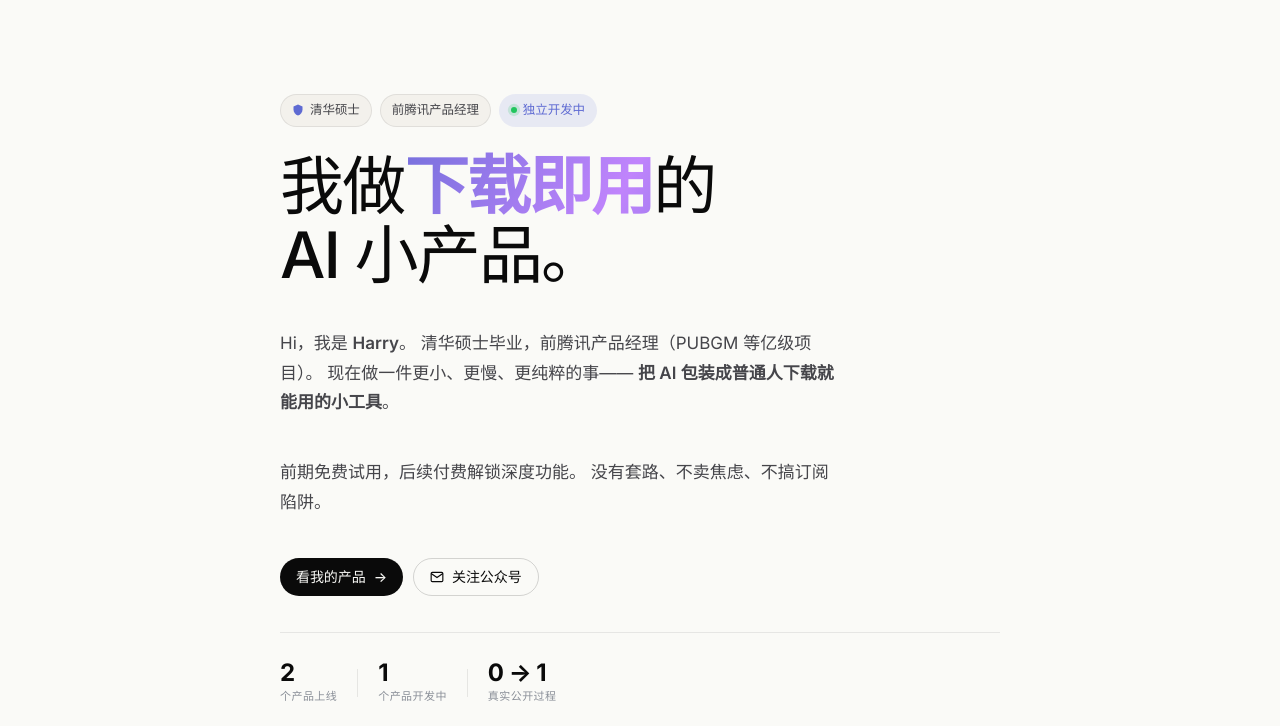
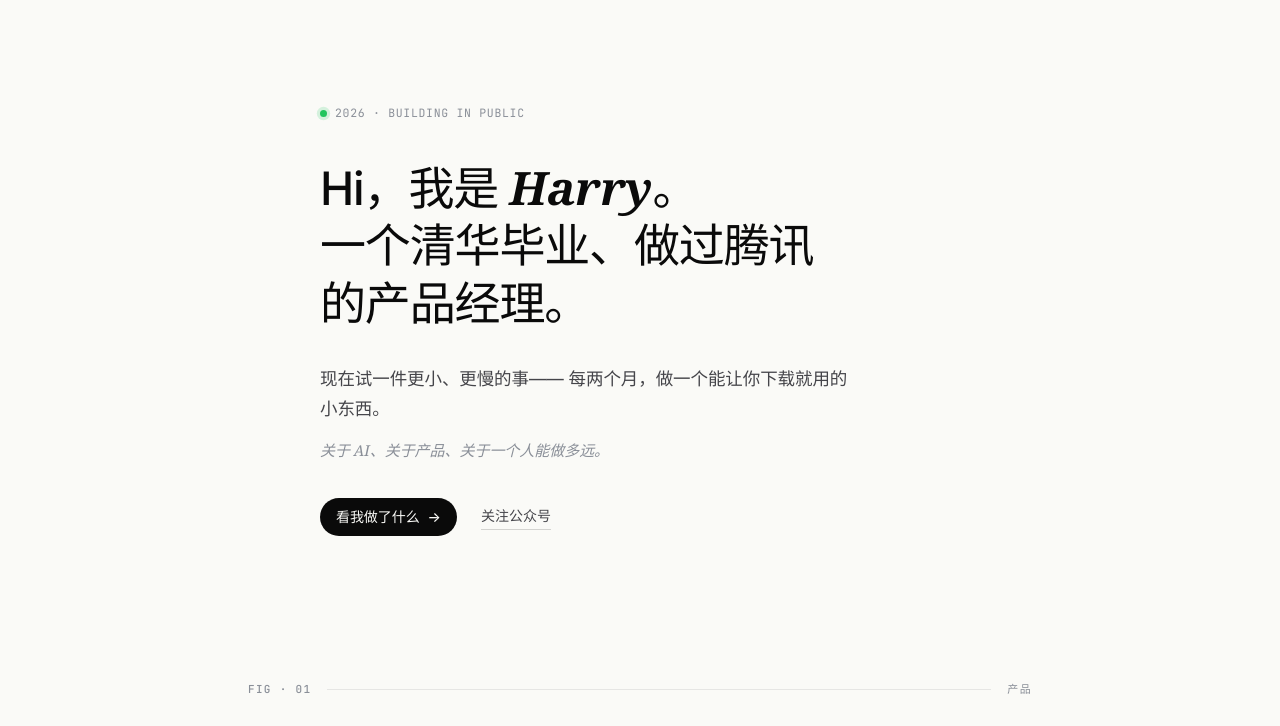
Before and after one commit to harryjzhang69-web/personal-site, a plain HTML site: page index.html in a window 1280 px wide. Shown: the part 63-789 px from the top of the page. Drawn offline with Linux system fonts and the light colour scheme.

Commit message:
v1.5: hero rewrite - quiet, literary, less salesy

```diff
--- a/assets/style.css
+++ b/assets/style.css
@@ -1749,3 +1749,136 @@
     height: 48px;
   }
 }
+
+/* ============================================
+ * v1.5 — Hero 重做：克制、文人感、留白
+ * 学 levels.io / paco.me 的"不解释"
+ * ============================================ */
+
+.hero {
+  padding: 100px 0 80px;
+  max-width: 640px;
+}
+
+.hero-tag {
+  display: inline-flex;
+  align-items: center;
+  gap: 8px;
+  font-family: var(--mono);
+  font-size: 11.5px;
+  letter-spacing: 0.06em;
+  color: var(--text-2);
+  text-transform: uppercase;
+  margin-bottom: 36px;
+  padding: 0;
+  background: transparent;
+  border: none;
+}
+.hero-tag .dot {
+  width: 7px;
+  height: 7px;
+  background: #22c55e;
+  border-radius: 50%;
+  display: inline-block;
+}
+
+.hero-title {
+  font-family: var(--sans);
+  font-size: clamp(34px, 5vw, 46px);
+  font-weight: 500;
+  letter-spacing: -0.025em;
+  line-height: 1.25;
+  color: var(--text);
+  margin-bottom: 32px;
+  /* override 旧的渐变流光 */
+}
+
+.hero-name {
+  font-family: var(--serif);
+  font-style: italic;
+  font-weight: 700;
+  letter-spacing: 0;
+  background: none;
+  -webkit-text-fill-color: var(--text);
+  color: var(--text);
+  animation: none;
+}
+
+.hero-sub {
+  font-size: 17.5px;
+  line-height: 1.7;
+  color: var(--text-1);
+  margin-bottom: 14px;
+  font-weight: 400;
+  letter-spacing: -0.005em;
+  max-width: 540px;
+}
+.hero-sub strong {
+  color: var(--text);
+  font-weight: 500;
+}
+
+.hero-sub-quiet {
+  font-size: 15px;
+  color: var(--text-2);
+  margin-bottom: 36px;
+  line-height: 1.6;
+  font-weight: 400;
+  letter-spacing: -0.003em;
+  max-width: 480px;
+  font-family: var(--serif);
+  font-style: italic;
+}
+
+.hero-cta {
+  display: flex;
+  align-items: center;
+  gap: 24px;
+  margin-top: 8px;
+}
+
+.btn-link {
+  font-family: var(--sans);
+  font-size: 14px;
+  color: var(--text-1);
+  text-decoration: none;
+  border-bottom: 1px solid var(--line-strong);
+  padding-bottom: 2px;
+  transition: all 0.15s ease;
+}
+.btn-link:hover {
+  color: var(--text);
+  border-bottom-color: var(--text);
+}
+
+@media (max-width: 540px) {
+  .hero {
+    padding: 70px 0 56px;
+  }
+  .hero-title {
+    font-size: 30px;
+  }
+  .hero-sub {
+    font-size: 16px;
+  }
+  .hero-cta {
+    flex-direction: column;
+    align-items: flex-start;
+    gap: 16px;
+  }
+}
+
+/* 覆盖 v1.3 残留的 hero 样式（hl 渐变流光强行去掉） */
+.hero-title .hl {
+  background: none !important;
+  -webkit-text-fill-color: var(--text) !important;
+  color: var(--text) !important;
+  animation: none !important;
+}
+
+/* 隐藏旧版 hero-meta / hero-foot（HTML已删，但保险） */
+.hero-meta,
+.hero-foot,
+.hero-badges {
+  display: none !important;
+}
--- a/index.html
+++ b/index.html
@@ -48,69 +48,34 @@
 
     <!-- ============= HERO ============= -->
     <header class="hero">
-      <div class="hero-badges">
-        <span class="badge">
-          <svg width="12" height="12" viewBox="0 0 24 24" fill="currentColor"><path d="M12 1L3 5v6c0 5.5 3.8 10.7 9 12 5.2-1.3 9-6.5 9-12V5l-9-4z"/></svg>
-          清华硕士
-        </span>
-        <span class="badge">前腾讯产品经理</span>
-        <span class="badge badge-live">
-          <span class="dot dot-pulse"></span>
-          独立开发中
-        </span>
+      <div class="hero-tag">
+        <span class="dot dot-pulse"></span>
+        <span>2026 · Building in public</span>
       </div>
 
       <h1 class="hero-title">
-        我做<span class="hl">下载即用</span>的<br/>
-        AI 小产品。
+        Hi，我是 <span class="hero-name">Harry</span>。<br/>
+        一个清华毕业、做过腾讯<br/>
+        的产品经理。
       </h1>
 
       <p class="hero-sub">
-        Hi，我是 <strong>Harry</strong>。
-        清华硕士毕业，前腾讯产品经理（PUBGM 等亿级项目）。
-        现在做一件更小、更慢、更纯粹的事——
-        <strong>把 AI 包装成普通人下载就能用的小工具</strong>。
+        现在试一件更小、更慢的事——
+        每两个月，做一个能让你下载就用的小东西。
       </p>
 
-      <p class="hero-sub secondary">
-        前期免费试用，后续付费解锁深度功能。
-        没有套路、不卖焦虑、不搞订阅陷阱。
+      <p class="hero-sub-quiet">
+        关于 AI、关于产品、关于一个人能做多远。
       </p>
 
       <div class="hero-cta">
         <a href="#products" class="btn">
-          <span>看我的产品</span>
+          <span>看我做了什么</span>
           <span class="btn-arrow">→</span>
         </a>
-        <a href="#connect" class="btn btn-ghost">
-          <svg width="14" height="14" viewBox="0 0 24 24" fill="none" stroke="currentColor" stroke-width="2"><path d="M4 4h16c1.1 0 2 .9 2 2v12c0 1.1-.9 2-2 2H4c-1.1 0-2-.9-2-2V6c0-1.1.9-2 2-2z"/><polyline points="22,6 12,13 2,6"/></svg>
+        <a href="#connect" class="btn-link">
           关注公众号
         </a>
-      </div>
-
-      <div class="hero-meta">
-        <span class="meta-item">
-          <strong>2</strong>
-          <span class="meta-label">个产品上线</span>
-        </span>
-        <span class="meta-divider"></span>
-        <span class="meta-item">
-          <strong>1</strong>
-          <span class="meta-label">个产品开发中</span>
-        </span>
-        <span class="meta-divider"></span>
-        <span class="meta-item">
-          <strong>0 → 1</strong>
-          <span class="meta-label">真实公开过程</span>
-        </span>
-      </div>
-
-      <div class="hero-foot">
-        <span class="hero-foot-item"><span class="dot dot-pulse"></span> Building in public</span>
-        <span class="hero-foot-sep">·</span>
-        <span class="hero-foot-item">最近更新 <time>2026.06.18</time></span>
-        <span class="hero-foot-sep">·</span>
-        <span class="hero-foot-item">v1.3</span>
       </div>
     </header>
 
```
